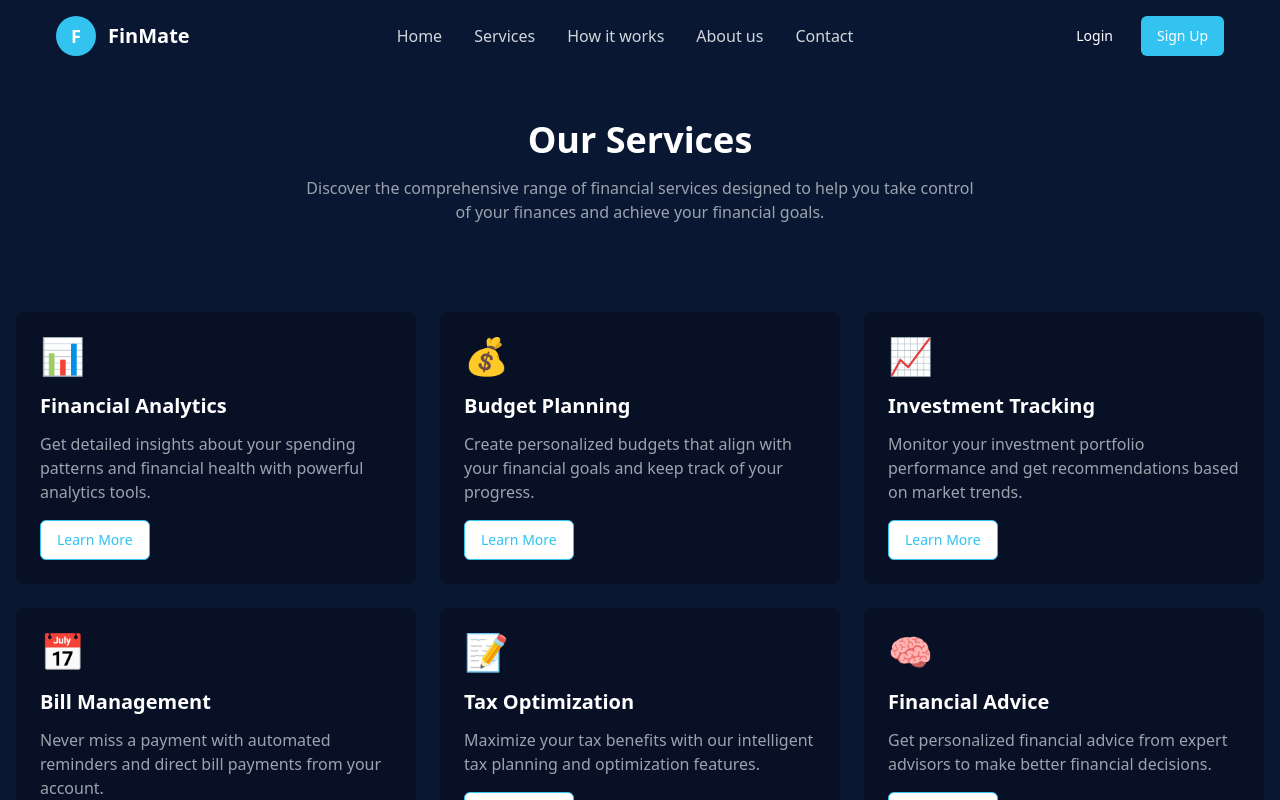
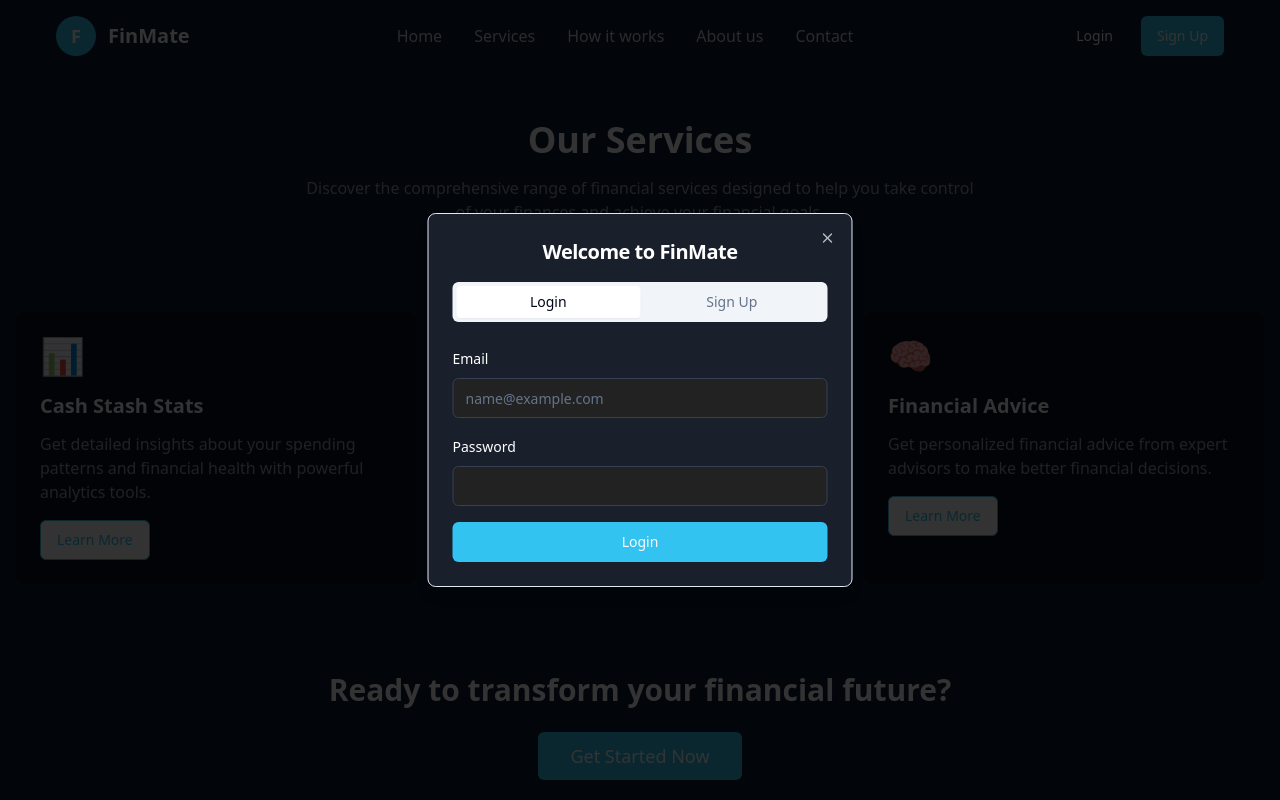
Before and after one commit to ShreyaRajagopal/finmate-web-remodel, a React (Vite) app: page /services in a window 1280 px wide. Both pictures are taken after a click on the button "Login". Shown: the top 800 px of the page. Built offline with nearby package versions, Linux system fonts and the light colour scheme.

Commit message:
Refactor: Update homepage services
Update homepage services, add login and signup functionality.

```diff
--- a/src/components/Navbar.tsx
+++ b/src/components/Navbar.tsx
@@ -1,9 +1,29 @@
 
+import { useState } from "react";
 import { Link } from "react-router-dom";
 import { Button } from "@/components/ui/button";
+import AuthModal from "./auth/AuthModal";
 
 const Navbar = () => {
+  const [isAuthModalOpen, setIsAuthModalOpen] = useState(false);
+  const [authModalTab, setAuthModalTab] = useState<"login" | "signup">("login");
+
+  const openLoginModal = () => {
+    setAuthModalTab("login");
+    setIsAuthModalOpen(true);
+  };
+
+  const openSignupModal = () => {
+    setAuthModalTab("signup");
+    setIsAuthModalOpen(true);
+  };
+
+  const closeAuthModal = () => {
+    setIsAuthModalOpen(false);
+  };
+
   return (
+    <>
       <nav className="flex items-center justify-between py-4 px-6 md:px-10">
         <div className="flex items-center">
           <div className="bg-finmate-blue rounded-full w-10 h-10 flex items-center justify-center mr-3">
@@ -21,10 +41,17 @@ const Navbar = () => {
         </div>
 
         <div className="flex space-x-3">
-        <Button variant="ghost" className="text-white">Login</Button>
-        <Button className="bg-finmate-blue hover:bg-finmate-lightblue text-white">Sign Up</Button>
+          <Button variant="ghost" className="text-white" onClick={openLoginModal}>Login</Button>
+          <Button className="bg-finmate-blue hover:bg-finmate-lightblue text-white" onClick={openSignupModal}>Sign Up</Button>
         </div>
       </nav>
+
+      <AuthModal
+        isOpen={isAuthModalOpen}
+        onClose={closeAuthModal}
+        defaultTab={authModalTab}
+      />
+    </>
   );
 };
 
--- /dev/null
+++ b/src/components/auth/AuthModal.tsx
@@ -0,0 +1,133 @@
+
+import { useState } from "react";
+import { Dialog, DialogContent, DialogHeader, DialogTitle } from "@/components/ui/dialog";
+import { Tabs, TabsContent, TabsList, TabsTrigger } from "@/components/ui/tabs";
+import { Button } from "@/components/ui/button";
+import { Input } from "@/components/ui/input";
+import { Label } from "@/components/ui/label";
+import { useToast } from "@/hooks/use-toast";
+
+interface AuthModalProps {
+  isOpen: boolean;
+  onClose: () => void;
+  defaultTab?: "login" | "signup";
+}
+
+const AuthModal = ({ isOpen, onClose, defaultTab = "login" }: AuthModalProps) => {
+  const [activeTab, setActiveTab] = useState<"login" | "signup">(defaultTab);
+  const [email, setEmail] = useState("");
+  const [password, setPassword] = useState("");
+  const [name, setName] = useState("");
+  const { toast } = useToast();
+
+  const handleLogin = (e: React.FormEvent) => {
+    e.preventDefault();
+    // For now we'll just show a success message
+    toast({
+      title: "Login successful",
+      description: "You have been logged in successfully.",
+    });
+    onClose();
+  };
+
+  const handleSignUp = (e: React.FormEvent) => {
+    e.preventDefault();
+    // For now we'll just show a success message
+    toast({
+      title: "Account created",
+      description: "Your account has been created successfully.",
+    });
+    onClose();
+  };
+
+  return (
+    <Dialog open={isOpen} onOpenChange={onClose}>
+      <DialogContent className="sm:max-w-[425px] bg-[#1A1F2C] text-white">
+        <DialogHeader>
+          <DialogTitle className="text-center text-xl font-bold text-white">
+            Welcome to FinMate
+          </DialogTitle>
+        </DialogHeader>
+        <Tabs defaultValue={activeTab} className="w-full" onValueChange={(value) => setActiveTab(value as "login" | "signup")}>
+          <TabsList className="grid w-full grid-cols-2 mb-6">
+            <TabsTrigger value="login">Login</TabsTrigger>
+            <TabsTrigger value="signup">Sign Up</TabsTrigger>
+          </TabsList>
+          <TabsContent value="login">
+            <form onSubmit={handleLogin} className="space-y-4">
+              <div className="space-y-2">
+                <Label htmlFor="email">Email</Label>
+                <Input
+                  id="email"
+                  type="email"
+                  placeholder="name@example.com"
+                  value={email}
+                  onChange={(e) => setEmail(e.target.value)}
+                  className="bg-[#222] border-gray-700"
+                  required
+                />
+              </div>
+              <div className="space-y-2">
+                <Label htmlFor="password">Password</Label>
+                <Input
+                  id="password"
+                  type="password"
+                  value={password}
+                  onChange={(e) => setPassword(e.target.value)}
+                  className="bg-[#222] border-gray-700"
+                  required
+                />
+              </div>
+              <Button type="submit" className="w-full bg-finmate-blue hover:bg-finmate-lightblue">
+                Login
+              </Button>
+            </form>
+          </TabsContent>
+          <TabsContent value="signup">
+            <form onSubmit={handleSignUp} className="space-y-4">
+              <div className="space-y-2">
+                <Label htmlFor="name">Name</Label>
+                <Input
+                  id="name"
+                  placeholder="Your name"
+                  value={name}
+                  onChange={(e) => setName(e.target.value)}
+                  className="bg-[#222] border-gray-700"
+                  required
+                />
+              </div>
+              <div className="space-y-2">
+                <Label htmlFor="signup-email">Email</Label>
+                <Input
+                  id="signup-email"
+                  type="email"
+                  placeholder="name@example.com"
+                  value={email}
+                  onChange={(e) => setEmail(e.target.value)}
+                  className="bg-[#222] border-gray-700"
+                  required
+                />
+              </div>
+              <div className="space-y-2">
+                <Label htmlFor="signup-password">Password</Label>
+                <Input
+                  id="signup-password"
+                  type="password"
+                  value={password}
+                  onChange={(e) => setPassword(e.target.value)}
+                  className="bg-[#222] border-gray-700"
+                  required
+                />
+              </div>
+              <Button type="submit" className="w-full bg-finmate-blue hover:bg-finmate-lightblue">
+                Create Account
+              </Button>
+            </form>
+          </TabsContent>
+        </Tabs>
+      </DialogContent>
+    </Dialog>
+  );
+};
+
+export default AuthModal;
--- a/src/components/ui/tabs.tsx
+++ b/src/components/ui/tabs.tsx
@@ -1,3 +1,4 @@
+
 import * as React from "react"
 import * as TabsPrimitive from "@radix-ui/react-tabs"
 
--- a/src/pages/Index.tsx
+++ b/src/pages/Index.tsx
@@ -1,8 +1,6 @@
 
 import Navbar from "@/components/Navbar";
 import Hero from "@/components/Hero";
-import InvoiceTable from "@/components/InvoiceTable";
-import Calendar from "@/components/Calendar";
 
 const Index = () => {
   return (
@@ -10,27 +8,6 @@ const Index = () => {
       <div className="container mx-auto px-4">
         <Navbar />
         <Hero />
-
-        <div className="grid grid-cols-1 md:grid-cols-2 gap-8">
-          <div>
-            <InvoiceTable />
-          </div>
-          <div className="flex flex-col items-center md:items-start">
-            <Calendar />
-            <div className="mt-8">
-              <img
-                src="/lovable-uploads/9cae9a44-0494-4380-82e1-f525b76c64cb.png"
-                alt="Building perspective"
-                className="rounded-lg max-w-full h-auto"
-              />
-              <img
-                src="/lovable-uploads/3dc82471-ed33-452d-af9d-ae334275b365.png"
-                alt="Modern architecture"
-                className="rounded-lg max-w-full h-auto mt-8"
-              />
-            </div>
-          </div>
-        </div>
       </div>
 
       <div className="absolute top-0 left-0 right-0 pointer-events-none">
--- a/src/pages/Services.tsx
+++ b/src/pages/Services.tsx
@@ -5,29 +5,14 @@ import { Button } from "@/components/ui/button";
 const Services = () => {
   const services = [
     {
-      title: "Financial Analytics",
+      title: "Cash Stash Stats",
       description: "Get detailed insights about your spending patterns and financial health with powerful analytics tools.",
       icon: "📊"
     },
     {
-      title: "Budget Planning",
-      description: "Create personalized budgets that align with your financial goals and keep track of your progress.",
-      icon: "💰"
-    },
-    {
-      title: "Investment Tracking",
+      title: "Money Moves",
       description: "Monitor your investment portfolio performance and get recommendations based on market trends.",
       icon: "📈"
-    },
-    {
-      title: "Bill Management",
-      description: "Never miss a payment with automated reminders and direct bill payments from your account.",
-      icon: "📅"
-    },
-    {
-      title: "Tax Optimization",
-      description: "Maximize your tax benefits with our intelligent tax planning and optimization features.",
-      icon: "📝"
     },
     {
       title: "Financial Advice",
@@ -49,7 +34,7 @@ const Services = () => {
           </p>
         </div>
 
-        <div className="grid grid-cols-1 md:grid-cols-2 lg:grid-cols-3 gap-6 py-10">
+        <div className="grid grid-cols-1 md:grid-cols-3 gap-6 py-10">
           {services.map((service, index) => (
             <div
               key={index}
```
Lines whose indentation alone changed are shown as unchanged.
